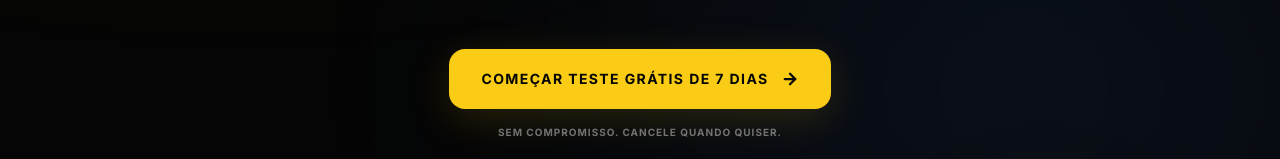
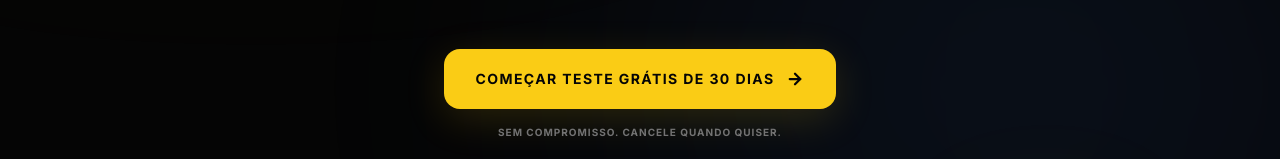
Before and after one commit to Pedro221548/Nossosgastos, a React (Vite) app: page / in a window 1280 px wide. Shown: the part 632-791 px from the top of the page. Built offline with nearby package versions, Linux system fonts and the light colour scheme; no server answers; what @mercadopago/sdk-react would draw is missing.

Commit message:
feat: Extend free trial to 30 days
Increases the duration of the free trial from 7 days to 30 days for new users, providing a more generous onboarding experience.

```diff
--- a/App.tsx
+++ b/App.tsx
@@ -325,7 +325,7 @@ const App: React.FC = () => {
   }
 
   const creationTimeMs = user ? new Date(user.metadata.creationTime || Date.now()).getTime() : Date.now();
-  const trialEndMs = creationTimeMs + (7 * 24 * 3600 * 1000);
+  const trialEndMs = creationTimeMs + (30 * 24 * 3600 * 1000);
   const trialTimeLeftMs = trialEndMs - nowMs;
   const hasActiveTrial = trialTimeLeftMs > 0;
 
--- a/components/Landing.tsx
+++ b/components/Landing.tsx
@@ -50,7 +50,7 @@ export const Landing: React.FC<{ onStartClick: () => void }> = ({ onStartClick }
           onClick={onStartClick}
           className="mt-12 bg-primary text-neutral-950 px-8 py-5 rounded-2xl font-black uppercase tracking-widest text-xs sm:text-sm shadow-glow hover:bg-yellow-300 transition-all flex items-center space-x-3 active:scale-95"
         >
-          <span>Começar Teste Grátis de 7 Dias</span>
+          <span>Começar Teste Grátis de 30 Dias</span>
           <ArrowRight size={18} strokeWidth={3} />
         </button>
 
```
